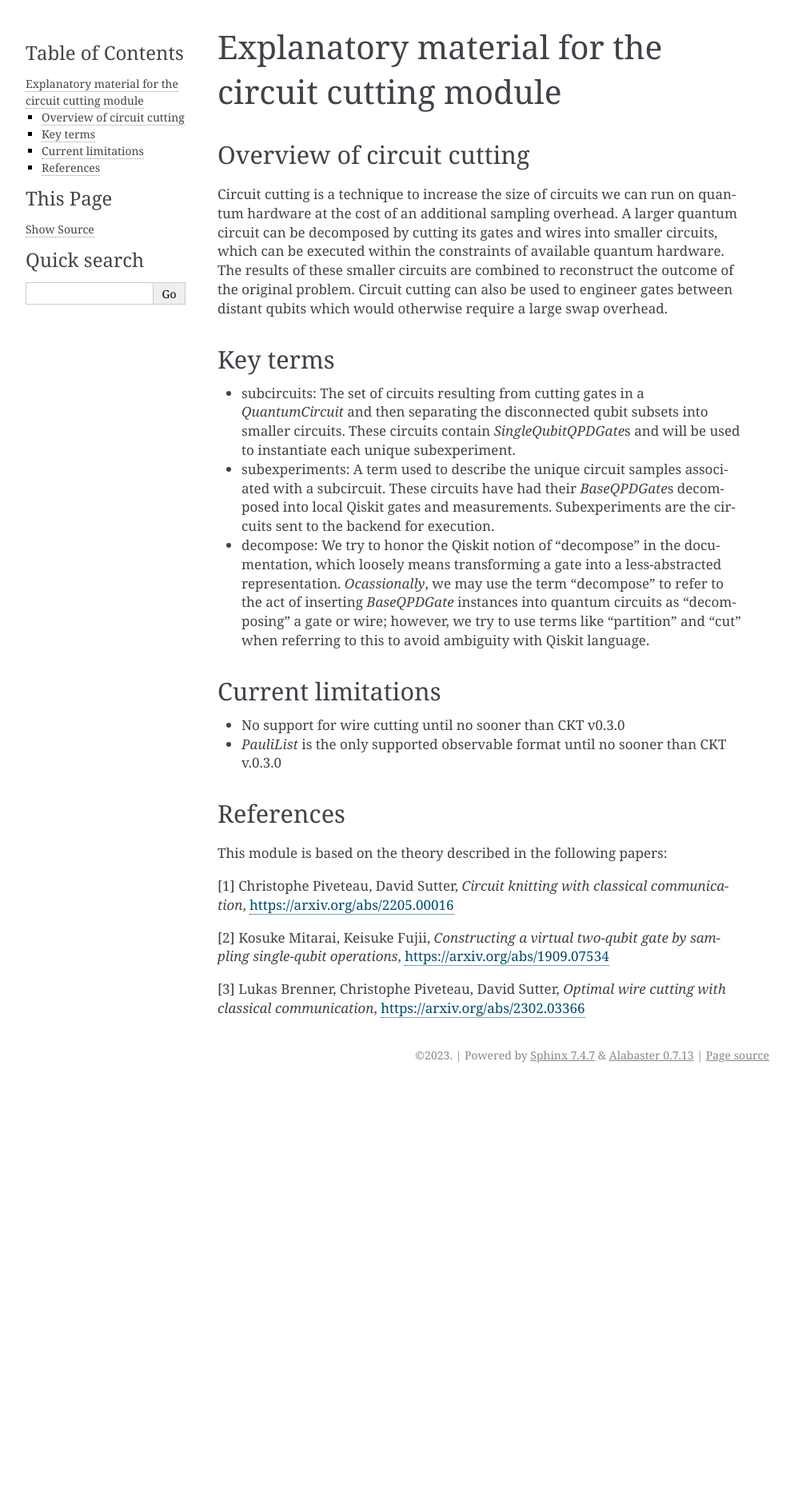
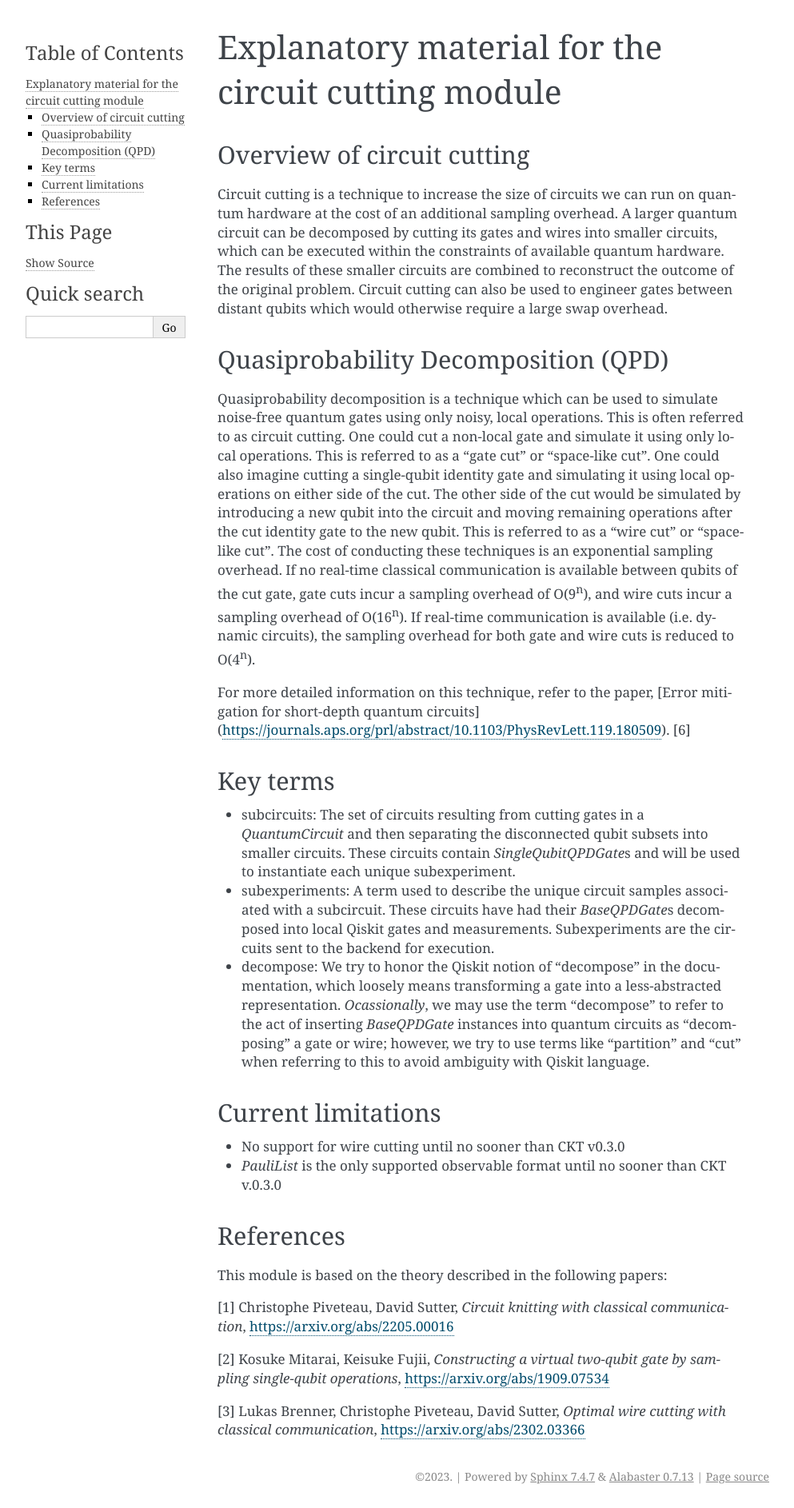
Before and after one commit to Qiskit/qiskit-addon-cutting, a Sphinx documentation site: the page built from docs/circuit_cutting/explanation/index.rst, in a window 1280 px wide. Shown: the whole page at 80% size, without its empty margins (148-1141 px from the left). Built offline with Sphinx 7.4.7, drawn with Linux system fonts in a browser that asks for light colours; before the commit the page ends 1359 px from its top, so only the background shows below that.

Commit message:
Update index.rst

```diff
--- a/docs/circuit_cutting/explanation/index.rst
+++ b/docs/circuit_cutting/explanation/index.rst
@@ -5,6 +5,12 @@
 Overview of circuit cutting
 ---------------------------
 Circuit cutting is a technique to increase the size of circuits we can run on quantum hardware at the cost of an additional sampling overhead. A larger quantum circuit can be decomposed by cutting its gates and wires into smaller circuits, which can be executed within the constraints of available quantum hardware. The results of these smaller circuits are combined to reconstruct the outcome of the original problem. Circuit cutting can also be used to engineer gates between distant qubits which would otherwise require a large swap overhead.
+
+Quasiprobability Decomposition (QPD)
+------------------------------------
+Quasiprobability decomposition is a technique which can be used to simulate noise-free quantum gates using only noisy, local operations. This is often referred to as circuit cutting. One could cut a non-local gate and simulate it using only local operations. This is referred to as a "gate cut" or "space-like cut". One could also imagine cutting a single-qubit identity gate and simulating it using local operations on either side of the cut. The other side of the cut would be simulated by introducing a new qubit into the circuit and moving remaining operations after the cut identity gate to the new qubit. This is referred to as a "wire cut" or "space-like cut". The cost of conducting these techniques is an exponential sampling overhead. If no real-time classical communication is available between qubits of the cut gate, gate cuts incur a sampling overhead of O(9\ :sup:`n`), and wire cuts incur a sampling overhead of O(16\ :sup:`n`). If real-time communication is available (i.e. dynamic circuits), the sampling overhead for both gate and wire cuts is reduced to O(4\ :sup:`n`).
+
+For more detailed information on this technique, refer to the paper, [Error mitigation for short-depth quantum circuits](https://journals.aps.org/prl/abstract/10.1103/PhysRevLett.119.180509). [6]
 
 Key terms
 -----------------
```
